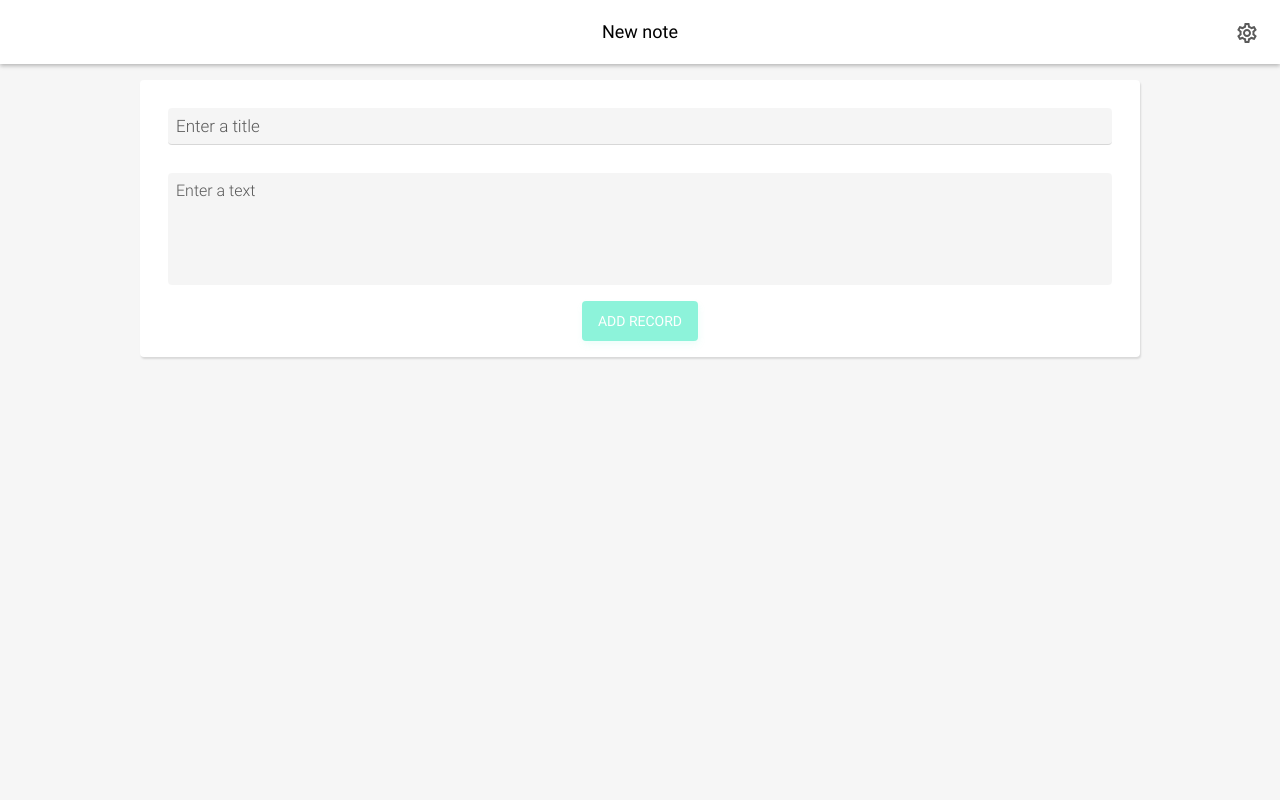
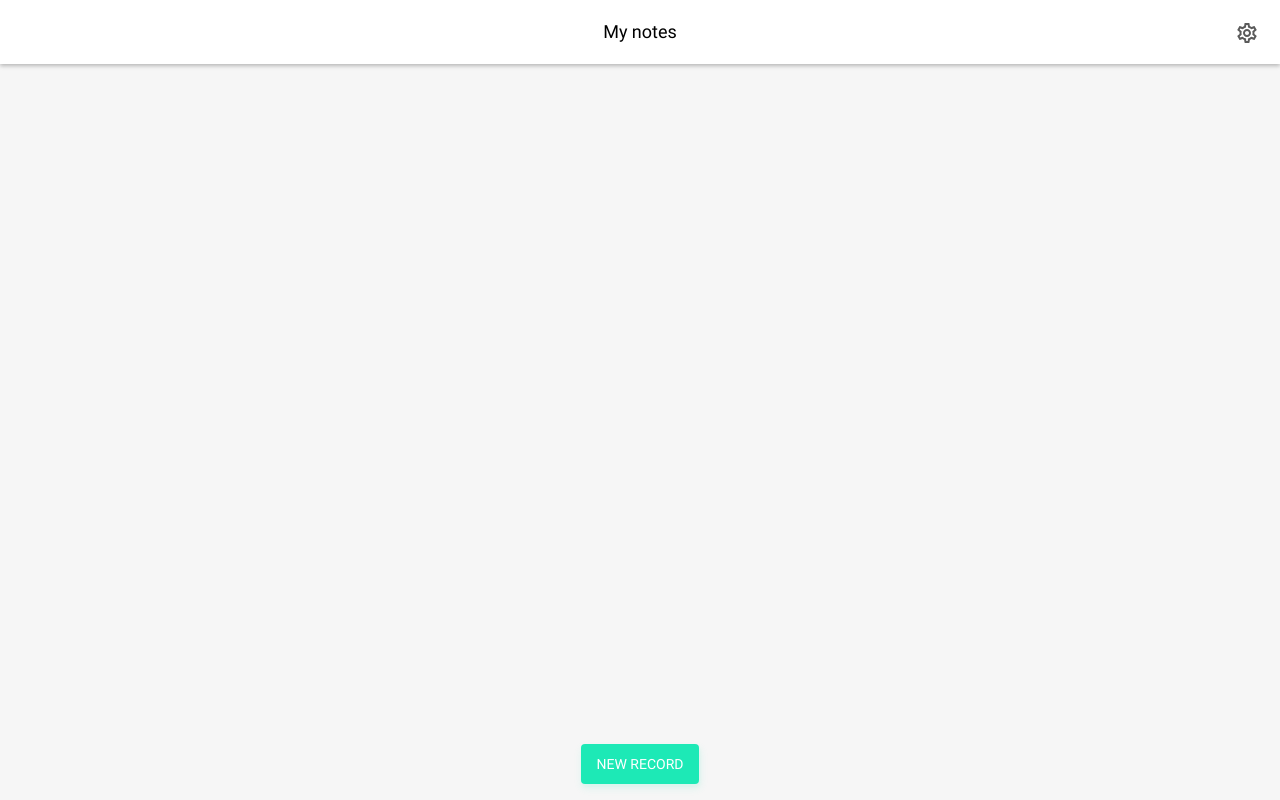
Before and after one commit to sezoid/mynotes-react, a React (Create React App) app: page / in a window 1280 px wide. Built offline with nearby package versions, Linux system fonts and the light colour scheme.

Commit message:
Small fix

```diff
--- a/src/App.js
+++ b/src/App.js
@@ -35,13 +35,6 @@ class App extends React.Component {
 			notes: notes,
 			theme: settings[0].theme
 		};
-	};
-
-	componentDidMount() {
-		const {notes} = this.state;
-		this.setState({
-			activity: notes.length === 0 ? 'addNote' : 'default'
-		});
 	};
 
 	componentDidUpdate() {
@@ -89,7 +82,6 @@ class App extends React.Component {
 		localStorage.setItem('settings', JSON.stringify([{'lang': event.target.value, 'theme': theme}]));
 
 		this.setState({lang: event.target.value});
-		console.log(event.currentTarget);
 	};
 
 	setTheme = event => {
```
